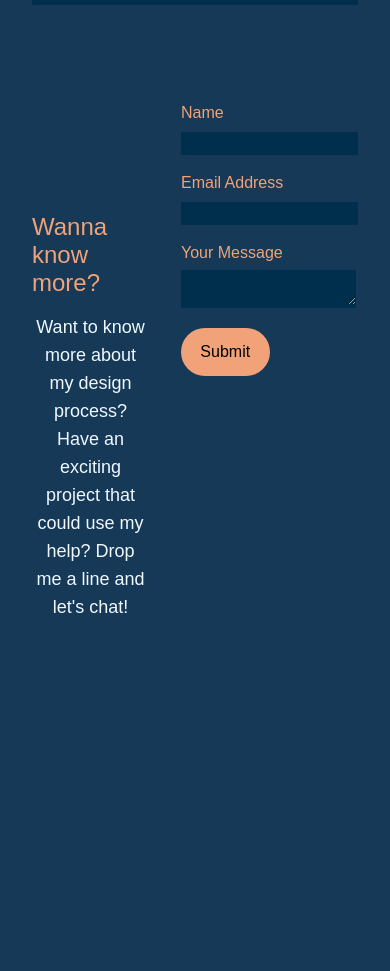
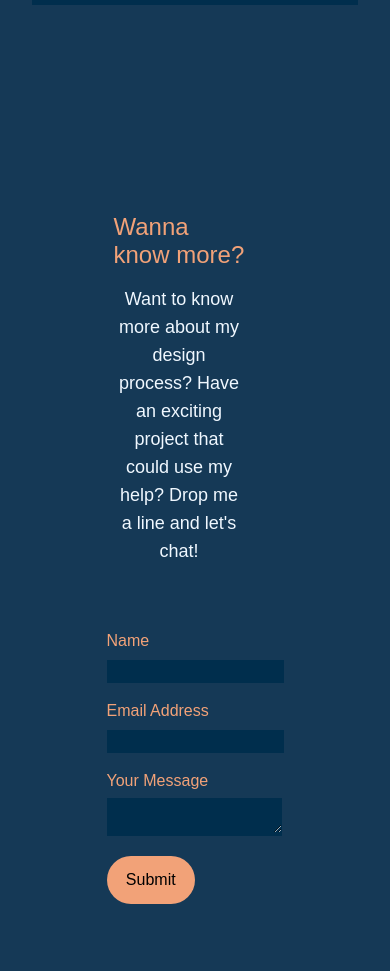
Before and after one commit to SerhiiOleskiv/portfolio_v2, a plain HTML site: page index.html in a window 390 px wide. Shown: the part 4543-5514 px from the top of the page. Drawn offline with Linux system fonts and the light colour scheme.

Commit message:
Add files via upload

```diff
--- a/style.css
+++ b/style.css
@@ -110,6 +110,7 @@ body {
     border-radius: 50%;
     border: #002e4d 20px solid;
 }
+
 
 
 
@@ -390,6 +391,14 @@ footer {
     .box-4 {
         grid-row: auto;
     }
+    .form-wraper {
+        flex-direction: column;
+        align-items: center;
+    }
+
+
+
+
 }
 
 /*@media (max-width: 845px) {*/
```
